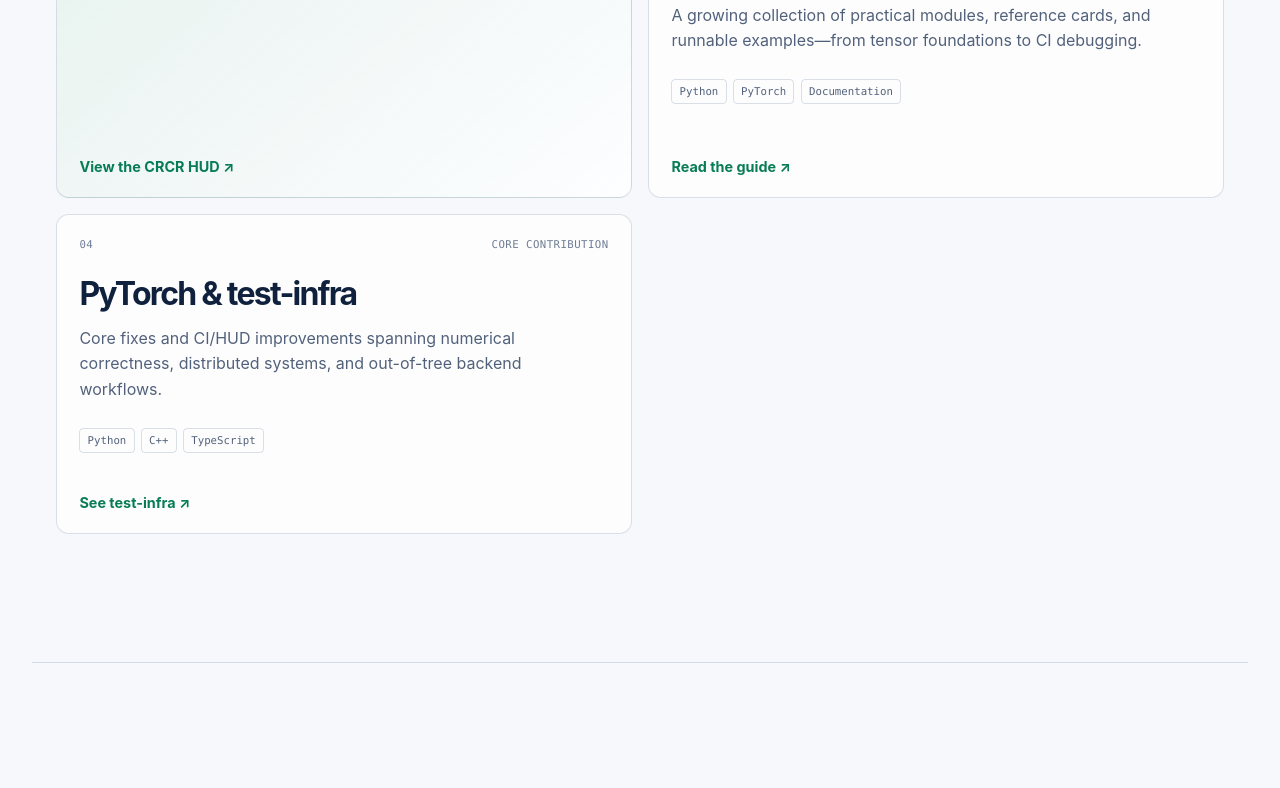
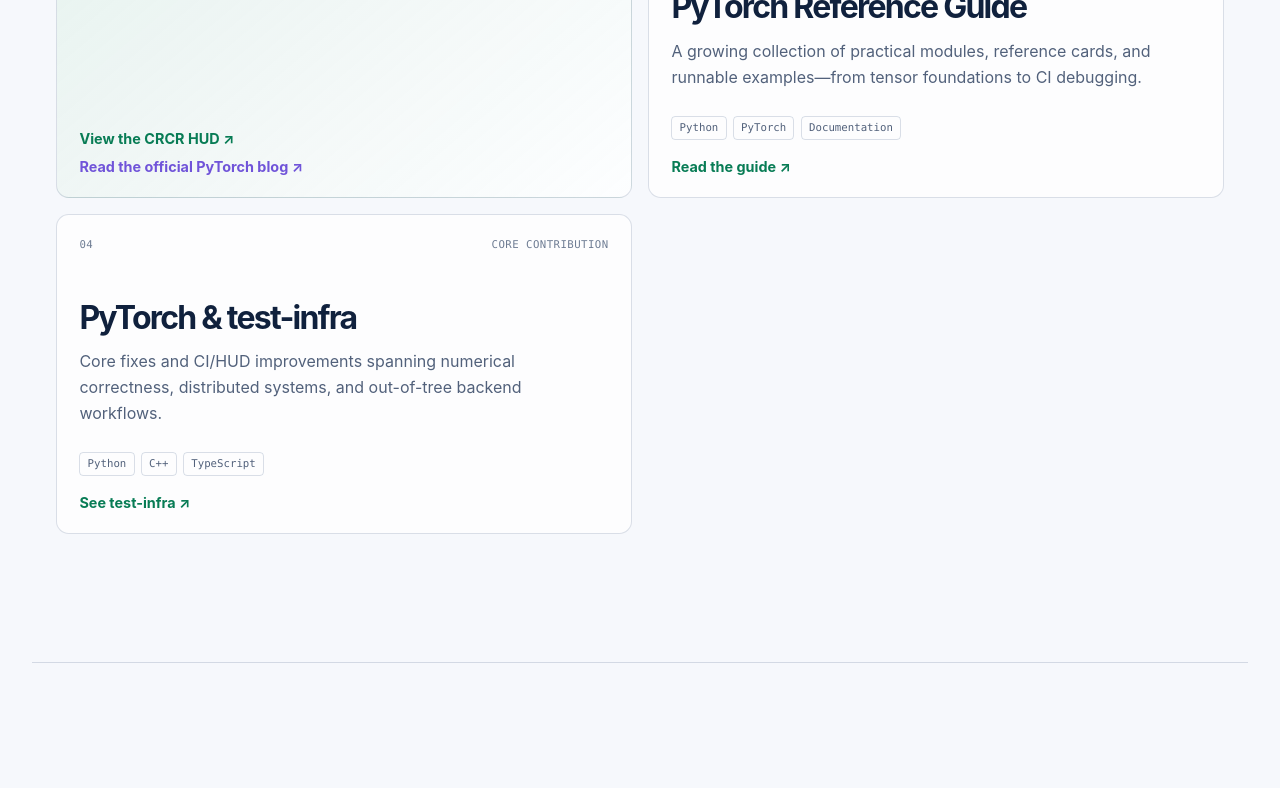
Before and after one commit to subinz1/subinz1.github.io, a plain HTML site: page index.html in a window 1280 px wide. Shown: the part 3038-3826 px from the top of the page. Drawn offline with Linux system fonts and the light colour scheme.

Commit message:
[Profile] Feature CRCR blog publication
Authored with Claude.

```diff
--- a/index.html
+++ b/index.html
@@ -128,7 +128,10 @@
               returns authenticated compatibility results to the PyTorch CI HUD.
             </p>
             <ul class="tag-list"><li>OIDC</li><li>AWS Lambda</li><li>DynamoDB</li><li>ClickHouse</li><li>Next.js</li></ul>
-            <a class="text-link" href="https://hud.pytorch.org/crcr" target="_blank" rel="noreferrer">View the CRCR HUD <span aria-hidden="true">↗</span></a>
+            <div class="project-links">
+              <a class="text-link" href="https://hud.pytorch.org/crcr" target="_blank" rel="noreferrer">View the CRCR HUD <span aria-hidden="true">↗</span></a>
+              <a class="text-link text-link--publication" href="https://pytorch.org/blog/introducing-cross-repository-ci-relay-scalable-ci-for-pytorchs-out-of-tree-backends/" target="_blank" rel="noreferrer">Read the official PyTorch blog <span aria-hidden="true">↗</span></a>
+            </div>
           </article>
           <article class="project-card" data-project="infra" data-reveal data-delay="70">
             <div class="project-meta"><span>02</span><span>Downstream CI</span></div>
@@ -172,7 +175,7 @@
             authenticated result ingestion, and a lower-risk path for hardware backends to join
             the PyTorch ecosystem.
           </p>
-          <a class="button button-primary" href="talks.md">Read the talk overview <span aria-hidden="true">↘</span></a>
+          <a class="button button-primary" href="https://pytorch.org/blog/introducing-cross-repository-ci-relay-scalable-ci-for-pytorchs-out-of-tree-backends/" target="_blank" rel="noreferrer">Read the official PyTorch blog <span aria-hidden="true">↗</span></a>
         </div>
       </section>
 
@@ -183,13 +186,13 @@
           partners from pull-request integrations, and making HUD metrics explainable from the
           underlying job matrix.
         </p>
-        <a class="text-link" href="now.md">More about what I'm working on <span aria-hidden="true">↘</span></a>
+        <a class="text-link" href="https://github.com/subinz1/CRCR" target="_blank" rel="noreferrer">Explore CRCR design work <span aria-hidden="true">↗</span></a>
       </section>
     </main>
 
     <footer class="site-footer section-shell">
       <p>Built for the people who make ML systems dependable.</p>
-      <div><a href="https://github.com/subinz1" target="_blank" rel="noreferrer">GitHub ↗</a><a href="projects.md">Projects</a><a href="talks.md">Talk</a></div>
+      <div><a href="https://github.com/subinz1" target="_blank" rel="noreferrer">GitHub ↗</a><a href="#work">Projects</a><a href="#talk">Talk</a></div>
       <span>© <span data-year></span> Subin George</span>
     </footer>
     <div class="toast" role="status" aria-live="polite" data-toast></div>
--- a/styles.css
+++ b/styles.css
@@ -90,7 +90,7 @@ h1 em { color: var(--accent); font-family: ui-serif, Georgia, serif; font-weight
 .bio { border-top: 1px solid var(--line); display: grid; gap: 2.5rem; grid-template-columns: .45fr 1.1fr .85fr; padding-bottom: 8rem; padding-top: 8rem; }.bio-label span { color: var(--subtle); font-family: ui-monospace, SFMono-Regular, Menlo, monospace; font-size: .75rem; }.bio h2 { font-size: clamp(2rem, 3.8vw, 4rem); letter-spacing: -.055em; line-height: 1.04; margin-bottom: 1.5rem; max-width: 13ch; }.bio-copy p { color: var(--muted); line-height: 1.7; max-width: 39rem; }.bio-facts { border-left: 1px solid var(--line); margin: 0; padding-left: 1.6rem; }.bio-facts div + div { border-top: 1px solid var(--line); margin-top: 1rem; padding-top: 1rem; }.bio-facts dt { color: var(--accent); font-family: ui-monospace, SFMono-Regular, Menlo, monospace; font-size: .68rem; letter-spacing: .08em; text-transform: uppercase; }.bio-facts dd { color: var(--muted); line-height: 1.5; margin: .45rem 0 0; }
 .statement { align-items: start; border-top: 1px solid var(--line); display: grid; gap: 3rem; grid-template-columns: .7fr 1.3fr; padding-bottom: 8rem; padding-top: 8rem; }.statement h2, .section-heading h2, .now h2 { font-size: clamp(2rem, 3.8vw, 4rem); letter-spacing: -.055em; line-height: 1.04; margin-bottom: 1.5rem; }.statement p:not(.eyebrow), .section-note, .now > p { color: var(--muted); line-height: 1.7; max-width: 42rem; }
 .work, .approach { padding-bottom: 8rem; }.section-heading { align-items: end; display: flex; justify-content: space-between; margin-bottom: 1.6rem; }.section-heading h2 { margin-bottom: 0; max-width: 17ch; }.filters { display: flex; flex-wrap: wrap; gap: .6rem; margin-bottom: 1.5rem; }.filter { background: transparent; border: 1px solid var(--line); border-radius: 99px; color: var(--muted); font-size: .82rem; padding: .45rem .85rem; }.filter:hover, .filter.is-active { background: color-mix(in srgb, var(--accent) 13%, transparent); border-color: var(--accent); color: var(--accent); }
-.project-grid { display: grid; gap: 1rem; grid-template-columns: repeat(2, 1fr); }.project-card { background: var(--surface); border: 1px solid var(--line); border-radius: .8rem; display: flex; flex-direction: column; min-height: 20rem; padding: 1.4rem; transition: opacity .25s, transform .25s, border-color .25s; }.project-card:hover { border-color: color-mix(in srgb, var(--accent) 60%, var(--line)); transform: translateY(-4px); }.project-card--feature { background: linear-gradient(140deg, color-mix(in srgb, var(--accent) 14%, var(--surface-solid)), var(--surface)); grid-row: span 2; min-height: 41rem; }.project-card h3 { font-size: clamp(1.5rem, 2.5vw, 2.2rem); letter-spacing: -.055em; margin: auto 0 .8rem; }.project-card p { color: var(--muted); line-height: 1.6; }.tag-list { display: flex; flex-wrap: wrap; gap: .4rem; list-style: none; margin: .6rem 0 1.1rem; padding: 0; }.tag-list li { border: 1px solid var(--line); border-radius: .25rem; color: var(--muted); font-family: ui-monospace, SFMono-Regular, Menlo, monospace; font-size: .67rem; padding: .3rem .45rem; }.text-link { color: var(--accent); font-size: .9rem; font-weight: 700; margin-top: auto; }.text-link:hover { text-decoration: underline; text-underline-offset: .25rem; }.project-card.is-hidden { display: none; }
+.project-grid { display: grid; gap: 1rem; grid-template-columns: repeat(2, 1fr); }.project-card { background: var(--surface); border: 1px solid var(--line); border-radius: .8rem; display: flex; flex-direction: column; min-height: 20rem; padding: 1.4rem; transition: opacity .25s, transform .25s, border-color .25s; }.project-card:hover { border-color: color-mix(in srgb, var(--accent) 60%, var(--line)); transform: translateY(-4px); }.project-card--feature { background: linear-gradient(140deg, color-mix(in srgb, var(--accent) 14%, var(--surface-solid)), var(--surface)); grid-row: span 2; min-height: 41rem; }.project-card h3 { font-size: clamp(1.5rem, 2.5vw, 2.2rem); letter-spacing: -.055em; margin: auto 0 .8rem; }.project-card p { color: var(--muted); line-height: 1.6; }.tag-list { display: flex; flex-wrap: wrap; gap: .4rem; list-style: none; margin: .6rem 0 1.1rem; padding: 0; }.tag-list li { border: 1px solid var(--line); border-radius: .25rem; color: var(--muted); font-family: ui-monospace, SFMono-Regular, Menlo, monospace; font-size: .67rem; padding: .3rem .45rem; }.project-links { display: grid; gap: .7rem; margin-top: auto; }.text-link { color: var(--accent); font-size: .9rem; font-weight: 700; }.text-link:hover { text-decoration: underline; text-underline-offset: .25rem; }.text-link--publication { color: var(--violet); }.project-card.is-hidden { display: none; }
 .approach { border-top: 1px solid var(--line); padding-top: 8rem; }.principles { counter-reset: principle; list-style: none; margin: 3rem 0 0; padding: 0; }.principles li { border-top: 1px solid var(--line); display: grid; gap: 2rem; grid-template-columns: 5rem 1fr; padding: 1.5rem 0; }.principles li:last-child { border-bottom: 1px solid var(--line); }.principles li > span { color: var(--accent); font-family: ui-monospace, SFMono-Regular, Menlo, monospace; }.principles h3 { font-size: clamp(1.35rem, 2.4vw, 2rem); letter-spacing: -.04em; margin-bottom: .5rem; }.principles p { color: var(--muted); line-height: 1.6; margin-bottom: 0; max-width: 38rem; }
 .talk { padding-bottom: 8rem; }.talk-card { background: linear-gradient(120deg, #183a43, #202648 56%, #2b1e4d); border: 1px solid color-mix(in srgb, var(--violet) 40%, var(--line)); border-radius: 1rem; padding: clamp(2rem, 6vw, 5rem); }.talk-card .eyebrow { color: #bdf8db; }.talk-card h2 { font-size: clamp(2.3rem, 5.5vw, 5.5rem); letter-spacing: -.07em; line-height: .94; margin-bottom: 1.2rem; max-width: 12ch; }.talk-card p:not(.eyebrow) { color: #d5dcf3; line-height: 1.7; max-width: 43rem; }.talk-card .button { margin-top: 1rem; }
 .now { align-items: end; border-top: 1px solid var(--line); display: grid; gap: 2rem; grid-template-columns: 1fr 1fr; padding-bottom: 8rem; padding-top: 8rem; }.now h2 { margin-bottom: 0; max-width: 13ch; }.now .text-link { margin-top: -1rem; }
```
